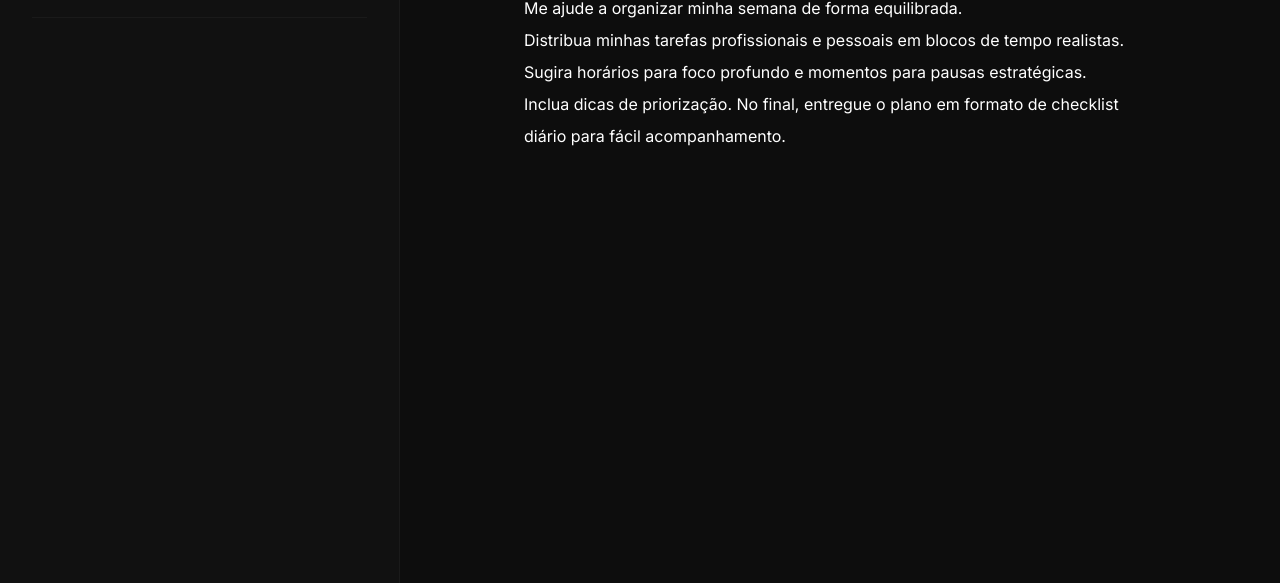
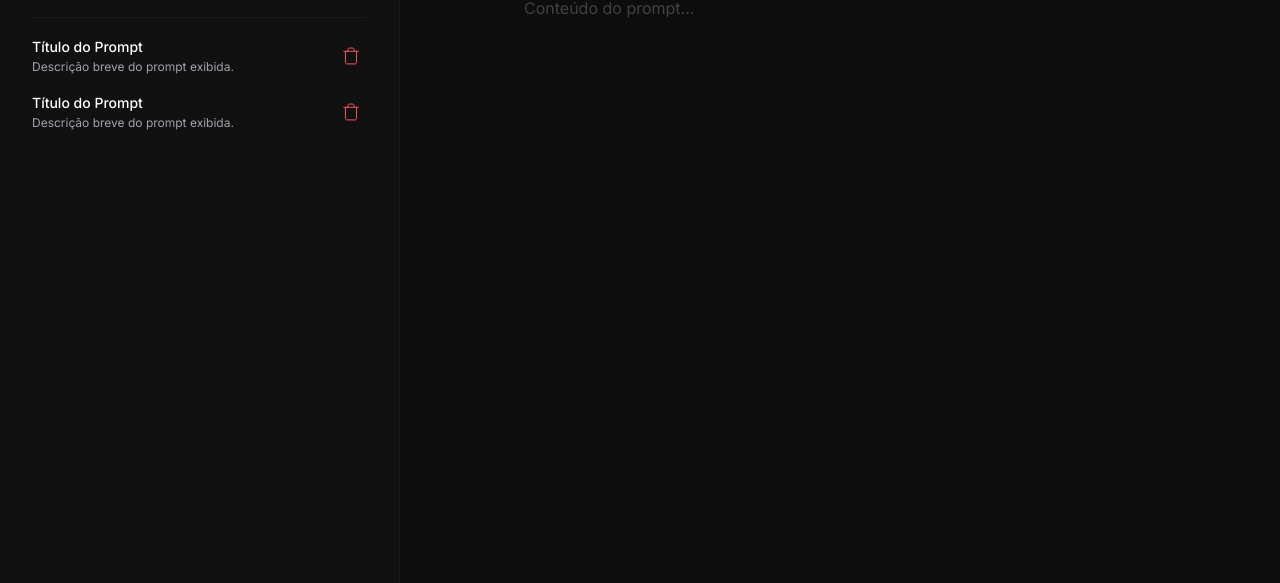
Before and after one commit to macedocmateus/PROMPTS, a plain HTML site: page index.html in a window 1280 px wide. Shown: the part 217-800 px from the top of the page. Drawn offline with Linux system fonts and the light colour scheme.

Commit message:
add aside title and content, add localstorage

```diff
--- a/index.html
+++ b/index.html
@@ -28,7 +28,27 @@
                     <input type="text" class="search-input" id="search-input" placeholder="Buscar por título">
                     <button class="btn-primary btn btn-full" id="btn-new">Novo prompt</button>
                 </div>
+                <ul class="prompt-list" id="prompt-list">
+                    <li class="prompt-item">
+                        <div class="prompt-item-content">
+                            <span class="prompt-item-title">Título do Prompt</span>
+                            <span class="prompt-item-description">Descrição breve do prompt exibida.</span>
+                        </div>
+                        <button class="btn-icon" aria-label="Remover">
+                            <img src="./assets/remove.svg" class="icon icon-trash" alt="Ícone de remover">
+                        </button>
+                    </li>
 
+                    <li class="prompt-item">
+                        <div class="prompt-item-content">
+                            <span class="prompt-item-title">Título do Prompt</span>
+                            <span class="prompt-item-description">Descrição breve do prompt exibida.</span>
+                        </div>
+                        <button class="btn-icon" aria-label="Remover">
+                            <img src="./assets/remove.svg" class="icon icon-trash" alt="Ícone de remover">
+                        </button>
+                    </li>
+                </ul>
             </div>
         </aside>
         <main class="main">
@@ -39,24 +59,19 @@
                         Copiar
                     </span>
                 </button>
-                <button class="btn-primary btn w-150">
+                <button class="btn-primary btn w-150" id="btn-save">
                     Salvar
                 </button>
             </header>
 
             <div data-placeholder="Título do prompt" class="editable-wrapper" id="title-wrapper">
-                <h1 id="prompt-title" class="prompt-title" contenteditable="true">⚡ Planejamento de tarefas semanais
+                <h1 id="prompt-title" class="prompt-title" contenteditable="true">
                 </h1>
             </div>
 
             <div data-placeholder="Conteúdo do prompt..." class="editable-wrapper" id="content-wrapper">
                 <div id="prompt-content" class="prompt-content" contenteditable="true">
-                    Me ajude a organizar minha semana de forma
-                    equilibrada.<br />
-                    Distribua minhas tarefas profissionais e pessoais em blocos de tempo realistas.<br />
-                    Sugira horários para foco profundo e momentos para pausas estratégicas.<br />
-                    Inclua dicas de priorização. No final, entregue o plano em formato de checklist diário para fácil
-                    acompanhamento.</div>
+                </div>
             </div>
         </main>
     </div>
--- a/script.js
+++ b/script.js
@@ -1,3 +1,10 @@
+const STORAGE_KEY = 'prompts_storage'
+
+const state = {
+    prompts: [],
+    selectedId: null,
+}
+
 const promptTitle = document.getElementById('prompt-title')
 const promptContent = document.getElementById('prompt-content')
 const titleWrapper = document.getElementById('title-wrapper')
@@ -5,6 +12,7 @@ const contentWrapper = document.getElementById('content-wrapper')
 const btnOpen = document.getElementById('btn-open')
 const btnCollapse = document.getElementById('btn-collapse')
 const sidebar = document.querySelector('.sidebar')
+const btnSave = document.getElementById('btn-save')
 
 
 function updateEditableWrapperState(element, wrapper) {
@@ -42,7 +50,54 @@ function closeSidebar() {
 })
 }
 
+function save() {
+    const title = promptTitle.textContent.trim()
+    const content = promptContent.innerHTML.trim()
+    const hasContent = promptContent.textContent.trim()
+
+    if (!title || !hasContent) {
+        alert('Título e conteúdo não podem estar vazios.')
+        return
+    }
+
+    if (state.selectedId) {
+
+    } else {
+        const newPrompt = {
+            id: Date.now().toString(36),
+            title,
+            content,
+        }
+        state.prompts.unshift(newPrompt)
+        state.selectedId = newPrompt.id
+    }
+
+    persist()
+}
+
+function load() {
+    try {
+        const storage = localStorage.getItem(STORAGE_KEY)
+        state.prompts = storage ? JSON.parse(storage) : []
+        state.selectedId = null
+    } catch (error) {
+        console.log('Erro ao carregar os dados do localStorage:', error)
+    }
+}
+
+function persist() {
+    try {
+        localStorage.setItem(STORAGE_KEY, JSON.stringify(state.prompts))
+        alert('Prompt salvo com sucesso!')
+    } catch (error) {
+        console.error('Erro ao persistir os dados no localStorage:', error)
+    }
+}
+
+btnSave.addEventListener('click', save)
+
 function init() {
+    load()
     attachAllEditableHandlers()
     updateAllEditableStates()
     openSidebar()
--- a/style.css
+++ b/style.css
@@ -5,6 +5,7 @@
     --accent-500: #7878d7;
 
     --alert-600: #ff5c5c;
+    --alert-800: #ff5c5c13;
 
     --gray-900: #0d0d0d;
     --gray-800: #111111;
@@ -232,3 +233,66 @@ body {
     width: 100%;
     justify-content: center;
 }
+
+.prompt-list {
+    list-style: none;
+    margin: 0;
+    padding: 0;
+}
+
+.prompt-item {
+    display: flex;
+    align-items: center;
+    justify-content: space-between;
+    gap: 12px;
+    cursor: pointer;
+    margin-top: 20px;
+}
+
+.prompt-item-content {
+    display: flex;
+    flex-direction: column;
+    flex: 1;
+    min-width: 0;
+    gap: 4px;
+}
+
+.prompt-item-title {
+    font-size: 14px;
+    font-weight: 500;
+    color: #fff;
+    overflow: hidden;
+    text-overflow: ellipsis;
+    white-space: nowrap;
+}
+
+.prompt-item-description {
+    font-size: 12px;
+    color: #a1a1aa;
+    overflow: hidden;
+    text-overflow: ellipsis;
+    white-space: nowrap;
+}
+
+.btn-icon {
+    background: none;
+    border: none;
+    padding: 0;
+    cursor: pointer;
+    display: flex;
+    align-items: center;
+    justify-content: center;
+    min-width: 32px;
+    min-height: 32px;
+    border-radius: 4px;
+    transition: background 0.2s;
+}
+
+.btn-icon:hover {
+    background: var(--alert-800);
+}
+
+.icon-trash {
+    width: 20px;
+    height: 20px;
+}
```
